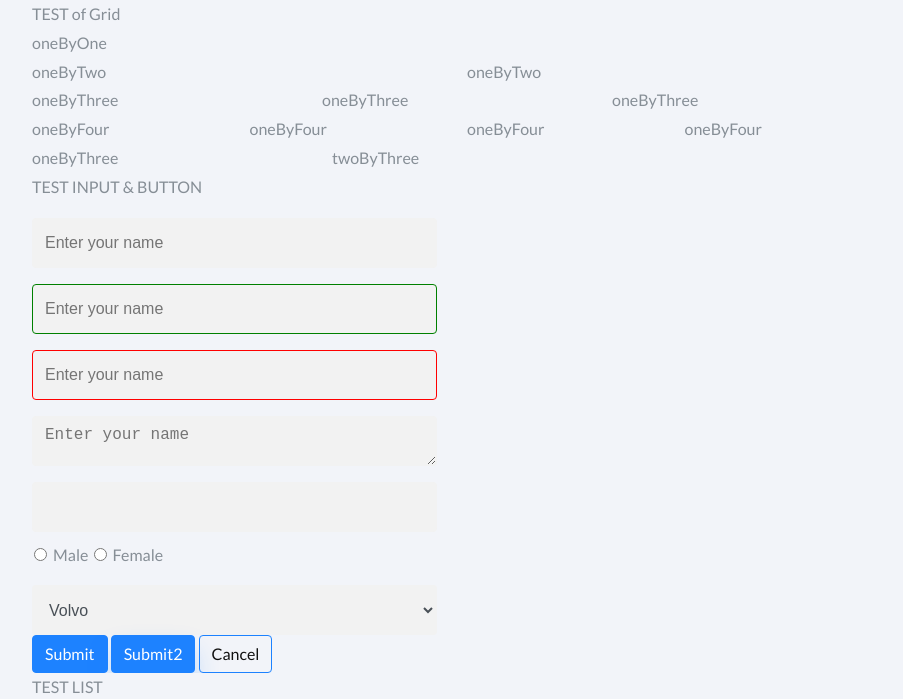
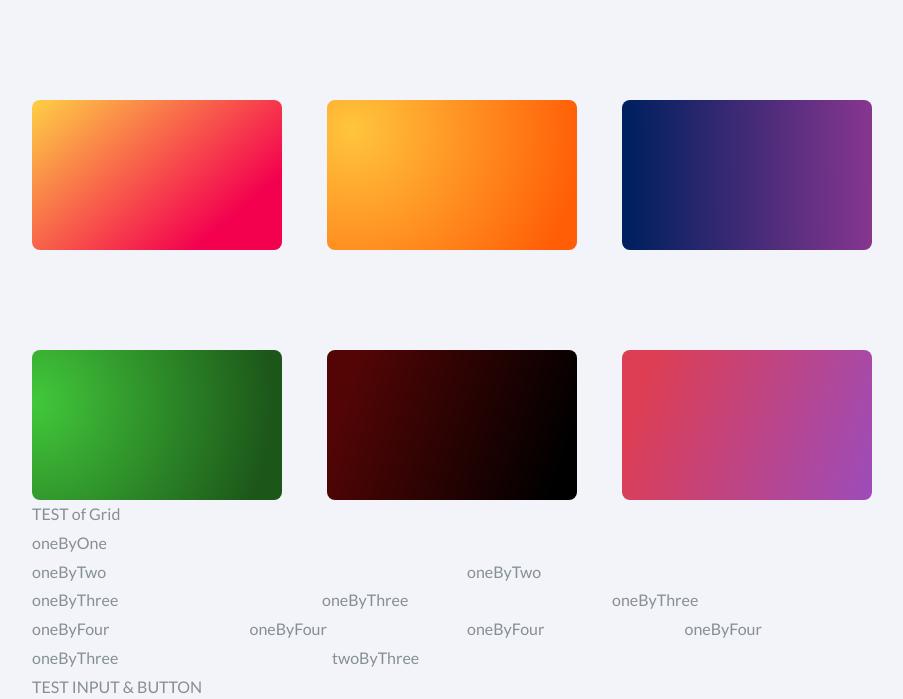
Before and after one commit to dipankar08/SimpleStyle, a plain HTML site: page test.html in a window 1280 px wide. Shown: the top 699 px of the page, without its empty margins (188-1091 px from the left). Drawn offline with nearby package versions, Linux system fonts and the light colour scheme; a script that the page names is missing.

Commit message:
automated chkin

```diff
--- a/simplestyle.scss
+++ b/simplestyle.scss
@@ -133,13 +133,35 @@
 
   /*define grid */
   .gridBlock {
-    @include for-size(phone) {
-      display: block;
-    }
-
     width: 100%;
     display: flex;
     overflow: hidden;
+
+    &.horizontal {
+      place-content: space-between;
+      flex-direction: row;
+      @include for-size(phone) {
+        flex-direction: column;
+      }
+      & > div{
+        @include for-size(phone) {
+          margin-bottom: 20px;
+        }
+      }
+    }
+    &.vertical {
+      place-content: space-between;
+      flex-direction: column;
+      & > div{
+        margin-bottom: 20px;
+      }
+    }
+
+    @include for-size(phone) {
+      display: block;
+      flex-direction: column;
+    }
+
 
     /* Layouts : We define 4 layouts */
     .oneByOne {
@@ -733,7 +755,9 @@
     padding: 20px;
     text-align: center;
     font-size: 1.5rem;
-
+    min-width: 250px;
+    border-radius: 8px;
+    min-height: 150px;
     &.success {
     }
 
@@ -755,3 +779,16 @@
       margin-top: 0;
     }
   }
+
+  /* Great background */
+  .background{
+      &.gradient{
+        background-image: linear-gradient(319.6deg, rgb(243, 0, 79) 20.5%, rgb(255, 236, 68) 110.9%);
+        &.g1{background-image: radial-gradient(circle at 10% 20%, rgb(255, 197, 61) 0%, rgb(255, 94, 7) 90%);}
+        &.g2{background-image: linear-gradient(89.7deg, rgb(0, 32, 95) 2.8%, rgb(132, 53, 142) 97.8%);}
+        &.g3{background-image: radial-gradient(circle at 0.4% 34.3%, rgb(65, 199, 58) 1.3%, rgb(28, 86, 25) 90%);}
+        &.g4{background-image: linear-gradient(109.6deg, rgb(83, 5, 5) 11.2%, rgb(0, 0, 0) 91.1%);}
+        &.g5{background-image: linear-gradient(109.6deg, rgb(221, 62, 84) 11.2%, rgb(156, 76, 186) 100.2%);}
+        color: white
+      }
+  }
--- a/test.html
+++ b/test.html
@@ -7,6 +7,17 @@
 </head>
 
 <body class="container">
+        <div class="gridBlock horizontal gap_xl">
+                <div class="dbox background gradient"></div>
+                <div class="dbox background gradient g1"></div>
+                <div class="dbox background gradient g2"></div>
+         </div>
+         <div class="gridBlock horizontal gap_xl">
+                <div class="dbox background gradient g3"></div>
+                <div class="dbox background gradient g4"></div>
+                <div class="dbox background gradient g5"></div>
+         </div>
+
     <p> TEST of Grid</p>
    <div class="gridBlock">
        <div class="oneByOne">oneByOne</div>
@@ -151,5 +162,6 @@
                 <p class="textCenter">textCenter</p>
             </div>
     </div>
+
 </body>
 </html>
```
Also changed, not shown: simplestyle.css, 1 other file.
